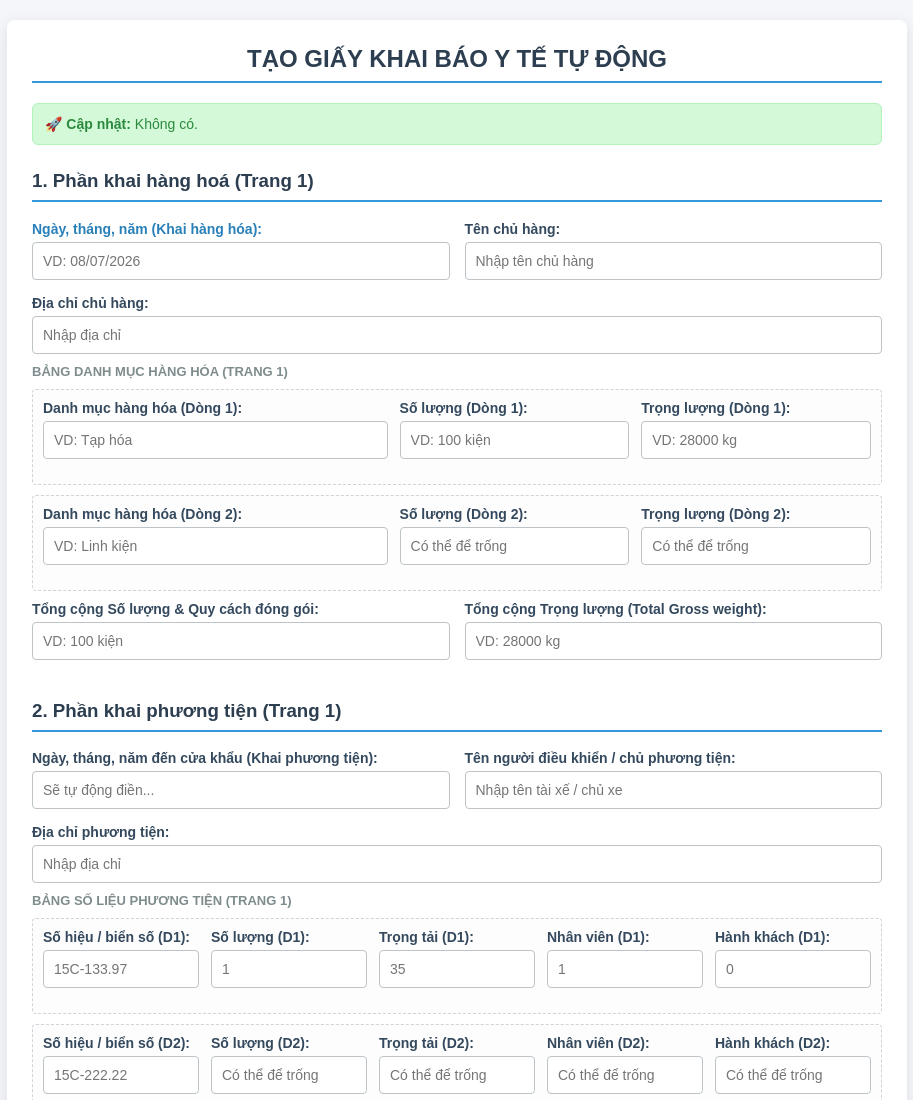
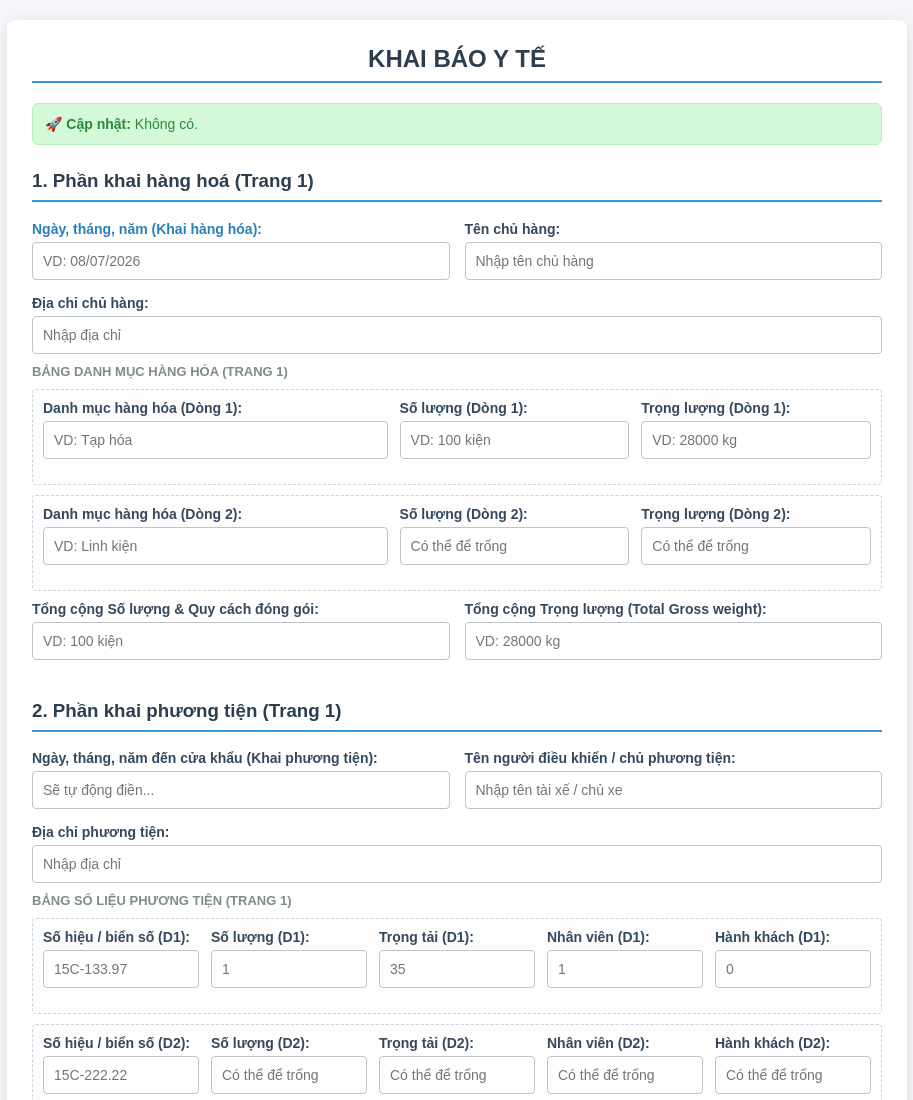
Before and after one commit to hiepvk/khaiyte, a plain HTML site: page index.html in a window 1280 px wide. Shown: the top 1100 px of the page, without its empty margins (183-1096 px from the left). Drawn offline with Linux system fonts and the light colour scheme.

Commit message:
Update index.html

```diff
--- a/index.html
+++ b/index.html
@@ -3,7 +3,7 @@
 <head>
     <meta charset="UTF-8">
     <meta name="viewport" content="width=device-width, initial-scale=1.0">
-    <title>Khai Báo Y Tế Hàng Hóa & Phương Tiện</title>
+    <title>Y Tế</title>
     <script src="https://unpkg.com/pdf-lib@1.17.1/dist/pdf-lib.min.js"></script>
     <script src="https://unpkg.com/@pdf-lib/fontkit@1.1.1/dist/fontkit.umd.js"></script>
     <style>
@@ -158,7 +158,7 @@
 <body>
 
 <div class="container">
-    <h2>TẠO GIẤY KHAI BÁO Y TẾ TỰ ĐỘNG</h2>
+    <h2>KHAI BÁO Y TẾ</h2>
 
     <div class="status-box">
         <strong>🚀 Cập nhật:</strong> Không có.
```
